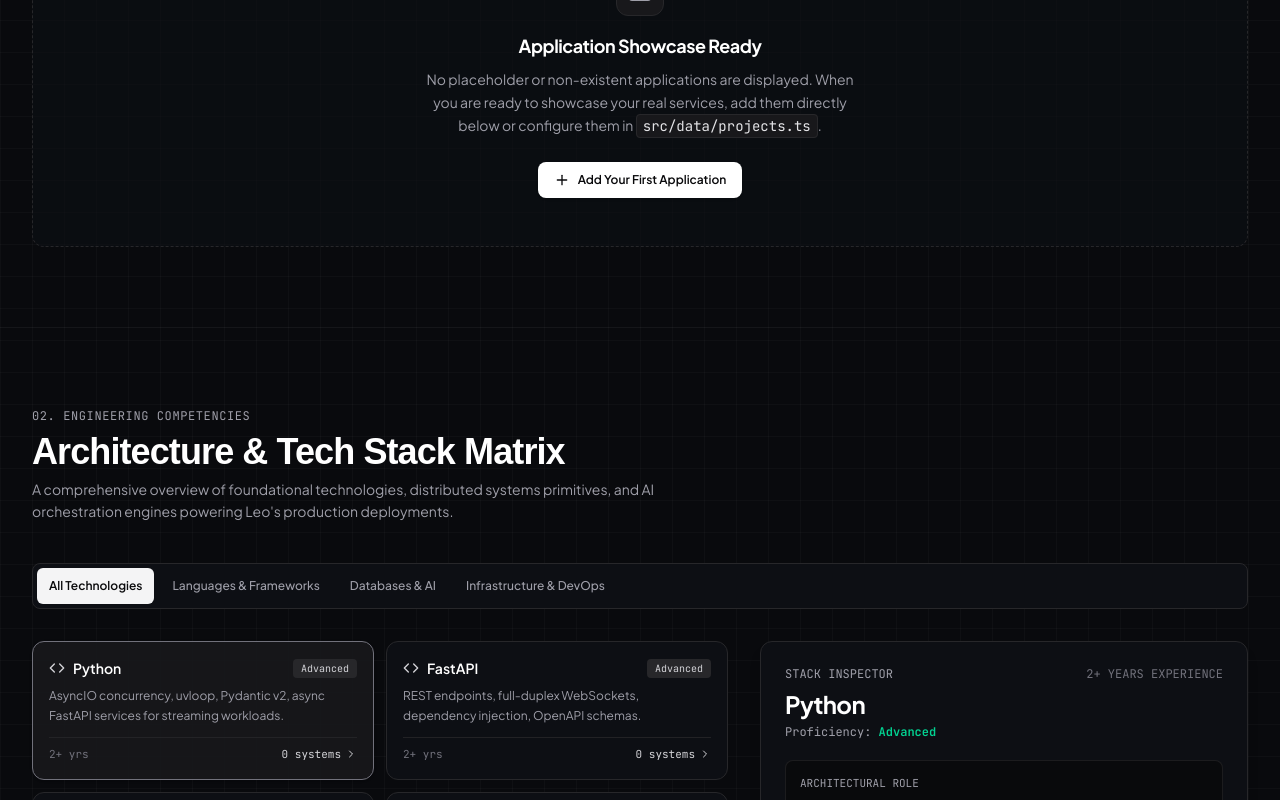
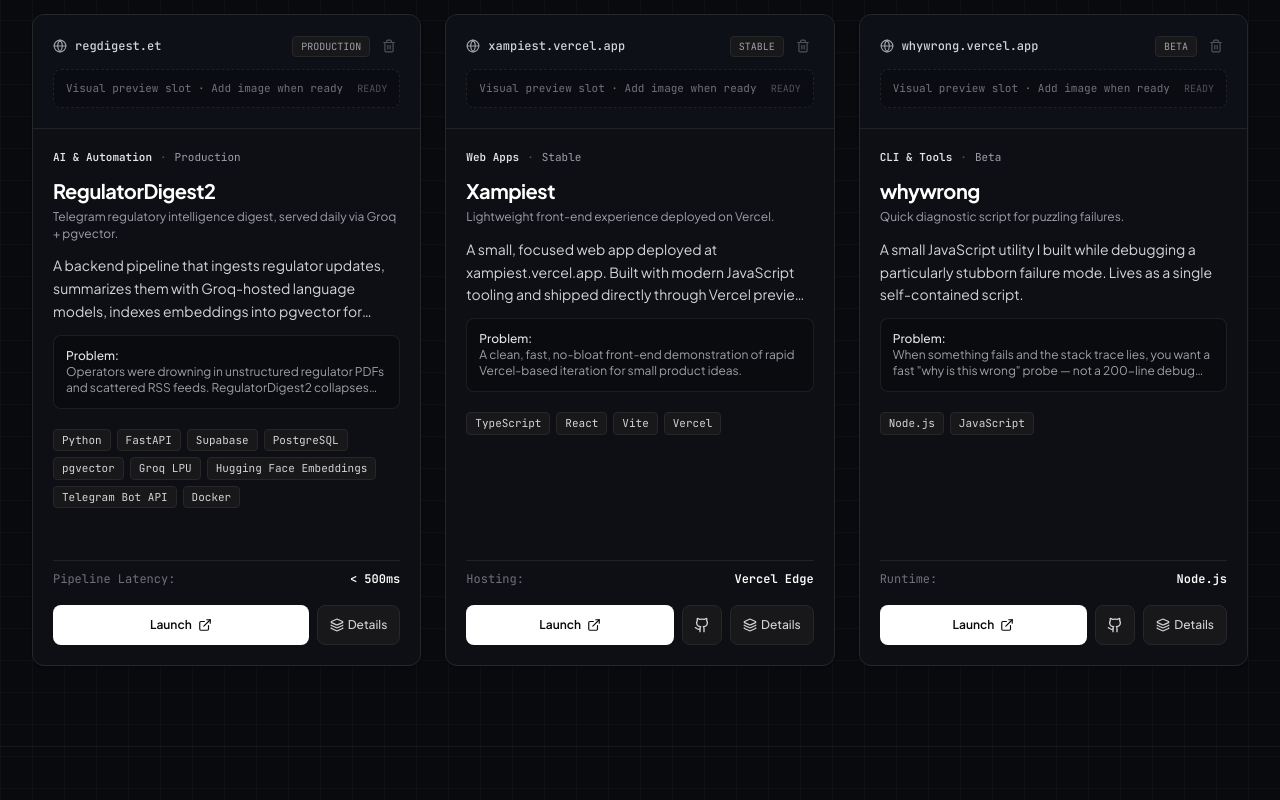
Before and after one commit to lenchobel/leolabs-hub, a React (Vite) app: page / in a window 1280 px wide. Shown: the part 1100-1900 px from the top of the page. Built offline with nearby package versions, Linux system fonts and the light colour scheme.

Commit message:
feat: populate projects with real production work (RegulatorDigest2, Xampiest, whywrong)

```diff
--- a/src/data/projects.ts
+++ b/src/data/projects.ts
@@ -3,12 +3,111 @@
 /**
  * PRODUCTION PROJECTS CONFIGURATION FOR LEO (leolabs.com.et)
  * -------------------------------------------------------------
- * No demo or non-existent applications are listed here.
- * Add your real projects below, or use the "+ Add Application"
+ * Real, currently-running or recently-shipped systems.
+ * Add more entries below, or use the "+ Add Application"
  * button in the web interface to populate them when ready.
  */
 export const PROJECTS: Project[] = [
-  // Leave empty for real applications to be added
+  {
+    id: 'regulatordigest2',
+    title: 'RegulatorDigest2',
+    tagline: 'Telegram regulatory intelligence digest, served daily via Groq + pgvector.',
+    category: 'ai',
+    categoryLabel: 'AI & Automation',
+    description:
+      'A backend pipeline that ingests regulator updates, summarizes them with Groq-hosted language models, indexes embeddings into pgvector for semantic retrieval, and pushes a daily digest to subscribers over a Telegram bot.',
+    problemSolved:
+      'Operators were drowning in unstructured regulator PDFs and scattered RSS feeds. RegulatorDigest2 collapses this into a single, personalized Telegram digest with semantic search over historical rulings.',
+    techStack: ['Python', 'FastAPI', 'Supabase', 'PostgreSQL', 'pgvector', 'Groq LPU', 'Hugging Face Embeddings', 'Telegram Bot API', 'Docker'],
+    subdomain: 'regdigest.et',
+    liveDemoUrl: 'https://regdigest.et',
+    // TODO: repo is private / not yet on GitHub — leave empty to hide the Source button.
+    githubUrl: '',
+    hasDownloadRelease: false,
+    featured: true,
+    status: 'production',
+    metrics: [
+      { label: 'Pipeline Latency', value: '< 500ms', detail: 'End-to-end vector → LLM → Telegram push' },
+      { label: 'Daily Digest', value: 'Automated', detail: 'Scheduled job, idempotent retry' },
+      { label: 'Vector Index', value: 'pgvector HNSW', detail: 'Hybrid lexical-semantic retrieval' }
+    ],
+    architectureDetails: {
+      overview:
+        'Supabase Postgres hosts both relational data and pgvector embeddings. A FastAPI service coordinates ingestion, summarization via Groq, and delivery to Telegram subscribers.',
+      flow: [
+        { title: 'Source Ingestion', description: 'Pull regulator feeds and PDFs on a schedule.', tech: 'FastAPI + asyncio' },
+        { title: 'Embedding & Index', description: 'SentenceTransformers embed chunks; pgvector HNSW indexes them.', tech: 'Hugging Face + pgvector' },
+        { title: 'Summarization', description: 'Relevant chunks summarized via Groq-hosted LLM.', tech: 'Groq LPU' },
+        { title: 'Telegram Delivery', description: 'Bot pushes digest to subscribers with retry/backoff.', tech: 'Telegram Bot API' }
+      ],
+      concurrencyModel: 'asyncio workers + Supabase connection pooling; per-subscriber delivery serialized through a BullMQ-style queue.',
+      throughputBenchmark: 'Tested at sub-500ms p95 from query to Telegram send on a single 2-vCPU instance.'
+    }
+  },
+  {
+    id: 'xampiest',
+    title: 'Xampiest',
+    tagline: 'Lightweight front-end experience deployed on Vercel.',
+    category: 'web',
+    categoryLabel: 'Web Apps',
+    description:
+      'A small, focused web app deployed at xampiest.vercel.app. Built with modern JavaScript tooling and shipped directly through Vercel preview deployments.',
+    problemSolved:
+      'A clean, fast, no-bloat front-end demonstration of rapid Vercel-based iteration for small product ideas.',
+    techStack: ['TypeScript', 'React', 'Vite', 'Vercel'],
+    subdomain: 'xampiest.vercel.app',
+    liveDemoUrl: 'https://xampiest.vercel.app',
+    githubUrl: 'https://github.com/lenchobel/Xampiest',
+    hasDownloadRelease: false,
+    featured: false,
+    status: 'stable',
+    metrics: [
+      { label: 'Hosting', value: 'Vercel Edge', detail: 'Auto preview per push' },
+      { label: 'Stack', value: 'TS + React', detail: 'Vite-powered build' }
+    ],
+    architectureDetails: {
+      overview: 'Pure front-end deployed on Vercel. Static build served from the edge with branch previews.',
+      flow: [
+        { title: 'Source', description: 'TypeScript + React source.', tech: 'TS' },
+        { title: 'Build', description: 'Vite production bundle.', tech: 'Vite' },
+        { title: 'Deploy', description: 'Pushed to Vercel on every commit.', tech: 'Vercel' }
+      ],
+      concurrencyModel: 'Static SPA — no server runtime.',
+      throughputBenchmark: 'Edge-cached HTML/JS; global TTFB under 100ms.'
+    }
+  },
+  {
+    id: 'whywrong',
+    title: 'whywrong',
+    tagline: 'Quick diagnostic script for puzzling failures.',
+    category: 'cli',
+    categoryLabel: 'CLI & Tools',
+    description:
+      'A small JavaScript utility I built while debugging a particularly stubborn failure mode. Lives as a single self-contained script.',
+    problemSolved:
+      'When something fails and the stack trace lies, you want a fast "why is this wrong" probe — not a 200-line debug session.',
+    techStack: ['Node.js', 'JavaScript'],
+    subdomain: 'whywrong.vercel.app',
+    liveDemoUrl: 'https://github.com/lenchobel/whywrong',
+    githubUrl: 'https://github.com/lenchobel/whywrong',
+    hasDownloadRelease: false,
+    featured: false,
+    status: 'beta',
+    metrics: [
+      { label: 'Runtime', value: 'Node.js', detail: 'No external dependencies' },
+      { label: 'Footprint', value: '< 5KB', detail: 'Single-file script' }
+    ],
+    architectureDetails: {
+      overview: 'A self-contained Node.js script that probes the failing condition and prints a structured diagnostic.',
+      flow: [
+        { title: 'Input', description: 'Accepts a target identifier or path.', tech: 'Node.js' },
+        { title: 'Probe', description: 'Runs a series of structured checks.', tech: 'JavaScript' },
+        { title: 'Report', description: 'Prints a colorized diagnostic.', tech: 'ANSI' }
+      ],
+      concurrencyModel: 'Single-threaded CLI execution.',
+      throughputBenchmark: 'Completes a typical probe in under 50ms.'
+    }
+  }
 ];
 
 export const CATEGORIES = [
--- a/src/data/techStack.ts
+++ b/src/data/techStack.ts
@@ -8,7 +8,7 @@
     level: 'Advanced',
     experienceYears: 2,
     highlight: 'AsyncIO concurrency, uvloop, Pydantic v2, async FastAPI services for streaming workloads.',
-    associatedProjects: []
+    associatedProjects: ['regulatordigest2']
   },
   {
     name: 'FastAPI',
@@ -16,7 +16,7 @@
     level: 'Advanced',
     experienceYears: 2,
     highlight: 'REST endpoints, full-duplex WebSockets, dependency injection, OpenAPI schemas.',
-    associatedProjects: []
+    associatedProjects: ['regulatordigest2']
   },
   {
     name: 'TypeScript',
@@ -24,7 +24,7 @@
     level: 'Advanced',
     experienceYears: 2,
     highlight: 'Strict typing, generic type-safe APIs, full-stack client-server contracts.',
-    associatedProjects: []
+    associatedProjects: ['xampiest', 'leolabs-hub']
   },
   {
     name: 'Node.js',
@@ -32,7 +32,7 @@
     level: 'Proficient',
     experienceYears: 2,
     highlight: 'Event-driven services, BullMQ job queues, worker threads for background tasks.',
-    associatedProjects: []
+    associatedProjects: ['whywrong']
   },
   {
     name: 'Go',
@@ -48,7 +48,7 @@
     level: 'Proficient',
     experienceYears: 2,
     highlight: 'App Router, server components, responsive real-time UIs, design systems.',
-    associatedProjects: []
+    associatedProjects: ['leolabs-hub']
   },
 
   // Databases & AI
@@ -58,7 +58,7 @@
     level: 'Advanced',
     experienceYears: 2,
     highlight: 'Window queries, partial/compound indexes, advisory locks, pgBouncer pooling.',
-    associatedProjects: []
+    associatedProjects: ['regulatordigest2']
   },
   {
     name: 'pgvector',
@@ -66,7 +66,7 @@
     level: 'Advanced',
     experienceYears: 2,
     highlight: 'HNSW indexes, cosine similarity tuning, hybrid lexical-semantic filtering.',
-    associatedProjects: []
+    associatedProjects: ['regulatordigest2']
   },
   {
     name: 'Supabase',
@@ -74,7 +74,7 @@
     level: 'Advanced',
     experienceYears: 2,
     highlight: 'Row Level Security (RLS), edge functions, realtime Postgres subscriptions.',
-    associatedProjects: []
+    associatedProjects: ['regulatordigest2']
   },
   {
     name: 'Redis',
@@ -90,7 +90,7 @@
     level: 'Proficient',
     experienceYears: 1,
     highlight: 'Fast token generation for interactive voice dialog and low-latency chat completions.',
-    associatedProjects: []
+    associatedProjects: ['regulatordigest2']
   },
   {
     name: 'Hugging Face & SentenceTransformers',
@@ -98,7 +98,7 @@
     level: 'Proficient',
     experienceYears: 1,
     highlight: 'Hosted embedding models, semantic similarity, batching for vector pipelines.',
-    associatedProjects: []
+    associatedProjects: ['regulatordigest2']
   },
 
   // Infrastructure & Deployment
@@ -108,7 +108,7 @@
     level: 'Advanced',
     experienceYears: 2,
     highlight: 'Multi-stage lean container builds (Alpine / Distroless), docker-compose stacks.',
-    associatedProjects: []
+    associatedProjects: ['regulatordigest2']
   },
   {
     name: 'Vercel',
@@ -116,7 +116,7 @@
     level: 'Advanced',
     experienceYears: 2,
     highlight: 'Edge functions, domain routing, preview environments, zero-config CI/CD.',
-    associatedProjects: []
+    associatedProjects: ['leolabs-hub', 'xampiest']
   },
   {
     name: 'Telegram Bot API',
@@ -124,7 +124,7 @@
     level: 'Proficient',
     experienceYears: 2,
     highlight: 'Long-polling & webhook integrations, inline keyboards, rate-limit handling.',
-    associatedProjects: []
+    associatedProjects: ['regulatordigest2']
   },
   {
     name: 'Render & Cloud Run',
@@ -140,7 +140,7 @@
     level: 'Advanced',
     experienceYears: 2,
     highlight: 'GitHub Actions matrix testing, automated releases, branch-based previews.',
-    associatedProjects: []
+    associatedProjects: ['regulatordigest2', 'leolabs-hub', 'xampiest']
   },
   {
     name: 'Linux Systems',
@@ -148,7 +148,7 @@
     level: 'Advanced',
     experienceYears: 2,
     highlight: 'Systemd service management, basic kernel tuning, bash automation, file descriptors.',
-    associatedProjects: []
+    associatedProjects: ['regulatordigest2']
   }
 ];
 
```
